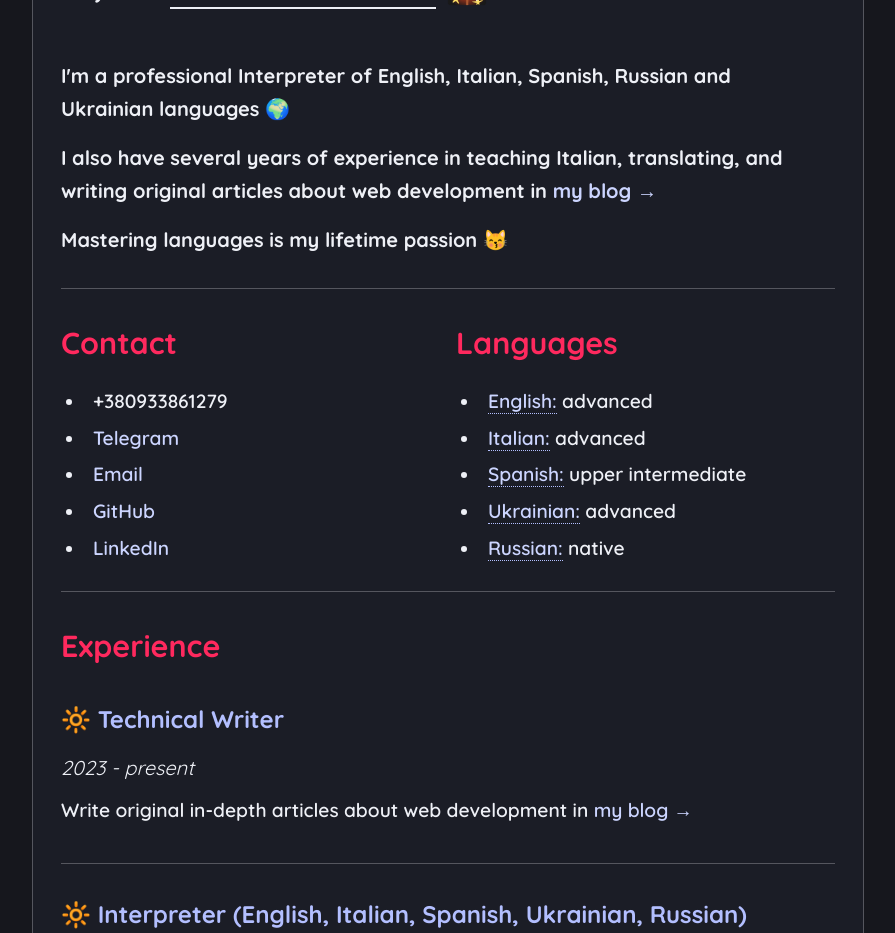
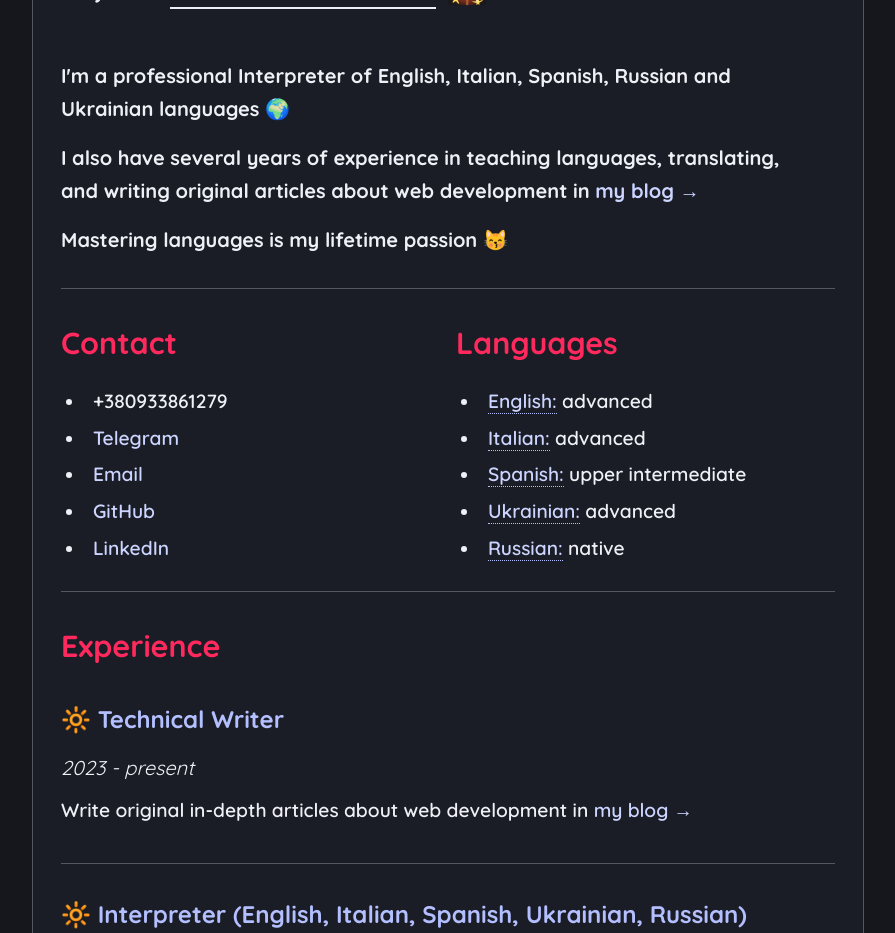
Before and after one commit to MilaZiabchenko/MILA_DEV-Website, a React (Vite) app: page /resume/interpreter in a window 1280 px wide. Shown: the part 860-1793 px from the top of the page, without its empty margins (192-1087 px from the left). Built offline with nearby package versions, Linux system fonts and the light colour scheme.

Commit message:
Update Interpreter.tsx

```diff
--- a/src/pages/resume/Interpreter.tsx
+++ b/src/pages/resume/Interpreter.tsx
@@ -15,7 +15,7 @@ const Interpreter = () => (
         Ukrainian languages 🌍
       </p>
       <p>
-        I also have several years of experience in teaching Italian,
+        I also have several years of experience in teaching languages,
         translating, and writing original articles about web development in{' '}
         <Link to='/articles'>my blog →</Link>
       </p>
```
